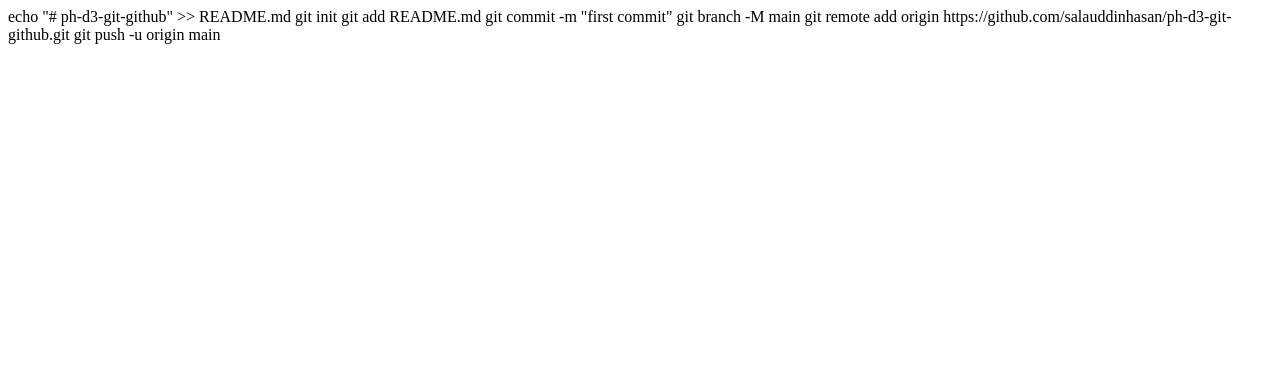
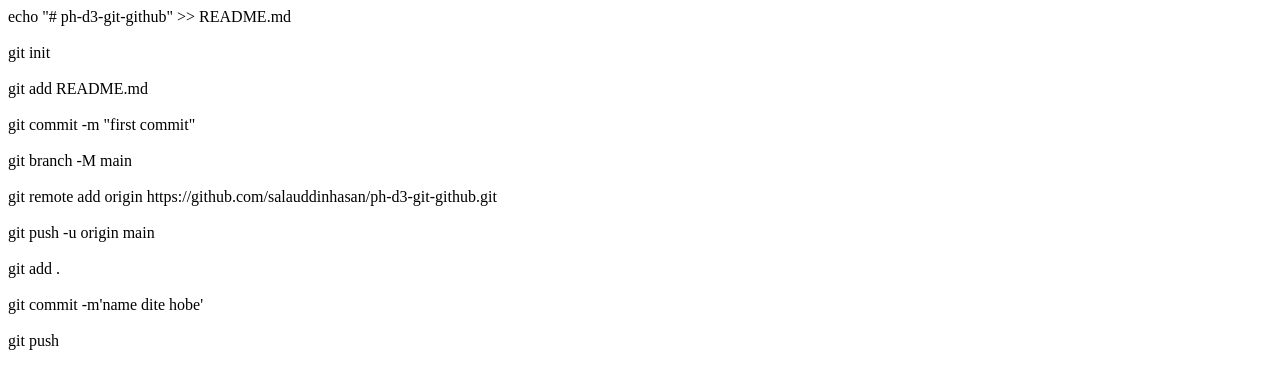
Before and after one commit to salauddinhasan/ph-d3-git-github, a plain HTML site: page index.html in a window 1280 px wide. Drawn offline with Linux system fonts and the light colour scheme.

Commit message:
second time push korte hoy jevabe

```diff
--- a/index.html
+++ b/index.html
@@ -6,14 +6,43 @@
     <title>git github</title>
  </head>
  <body>
+    <!-- pothom br jevabe korte hobe  -->
+
+echo "# ph-d3-git-github" >> README.md
+<br>
+<br>
+git init
+<br>
+<br>
+git add README.md
+<br>
+<br>
+git commit -m "first commit"
+<br>
+<br>
+
+git branch -M main
+<br>
+<br>
+git remote add origin https://github.com/salauddinhasan/ph-d3-git-github.git
+<br>
+<br>
+git push -u origin main
 
 
-echo "# ph-d3-git-github" >> README.md
-git init
-git add README.md
-git commit -m "first commit"
-git branch -M main
-git remote add origin https://github.com/salauddinhasan/ph-d3-git-github.git
-git push -u origin main
+<br>
+<br>
+<!-- sob somoy je gula korte hobe  -->
+
+git add .
+
+<br>
+<br>
+git commit -m'name dite hobe'
+<br>
+<br>
+git push
+<br>
+ <br>
  </body>
  </html>
```
